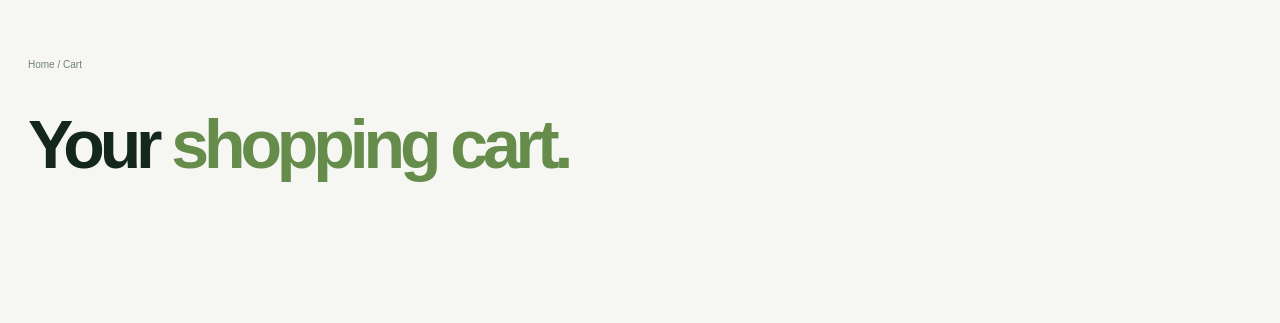
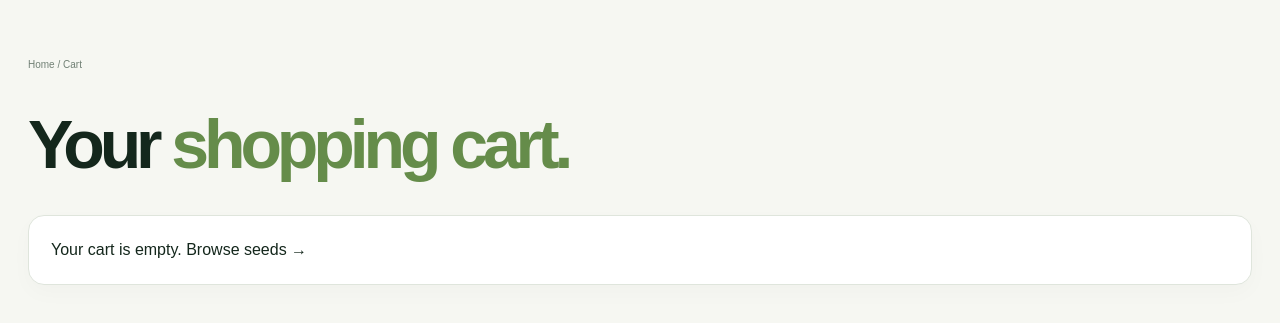
Before and after one commit to ganesh-dev-cloud/seedshop-starter-demo, a plain HTML site: page cart.html in a window 1280 px wide. Shown: the part 107-430 px from the top of the page. Drawn offline with Linux system fonts and the light colour scheme.

Commit message:
Load shared validated cart store

```diff
--- a/cart.html
+++ b/cart.html
@@ -1 +1 @@
-<!doctype html><html lang="en"><head><meta charset="utf-8"><meta name="viewport" content="width=device-width,initial-scale=1"><title>Your cart | Seedshop</title><link rel="stylesheet" href="style.css"><link rel="stylesheet" href="commerce.css"><link rel="stylesheet" href="storefront.css"></head><body><div class="announcement">A GOOD SEASON STARTS WITH A GOOD SEED ✳ LET’S GROW</div><header class="header"><div class="wrap nav"><a class="logo" href="index.html"><span class="logo-icon">s</span> seedshop<span class="logo-period">.</span></a><nav><a href="shop.html">Shop seeds</a><a href="index.html#about">Our approach</a></nav><div class="nav-actions"><a class="cart-nav" href="cart.html"><span>Cart</span><span class="cart-count" data-cart-count>0</span></a></div><button class="menu-toggle" aria-label="Toggle menu" aria-expanded="false"><span></span><span></span></button><a class="contact-pill" href="admin.html">Admin ↗</a></div></header><main class="commerce-page wrap"><p class="shop-breadcrumb"><a href="index.html">Home</a> / Cart</p><h1>Your <em>shopping cart.</em></h1><div id="cart-list"></div><div id="cart-summary"></div></main><script src="api-config.js"></script><script src="cart.js"></script><script src="storefront.js"></script></body></html>
+<!doctype html><html lang="en"><head><meta charset="utf-8"><meta name="viewport" content="width=device-width,initial-scale=1"><title>Your cart | Seedshop</title><link rel="stylesheet" href="style.css"><link rel="stylesheet" href="commerce.css"><link rel="stylesheet" href="storefront.css"></head><body><div class="announcement">A GOOD SEASON STARTS WITH A GOOD SEED ✳ LET’S GROW</div><header class="header"><div class="wrap nav"><a class="logo" href="index.html"><span class="logo-icon">s</span> seedshop<span class="logo-period">.</span></a><nav><a href="shop.html">Shop seeds</a><a href="index.html#about">Our approach</a></nav><div class="nav-actions"><a class="cart-nav" href="cart.html"><span>Cart</span><span class="cart-count" data-cart-count>0</span></a></div><button class="menu-toggle" aria-label="Toggle menu" aria-expanded="false"><span></span><span></span></button><a class="contact-pill" href="admin.html">Admin ↗</a></div></header><main class="commerce-page wrap"><p class="shop-breadcrumb"><a href="index.html">Home</a> / Cart</p><h1>Your <em>shopping cart.</em></h1><div id="cart-list"></div><div id="cart-summary"></div></main><script src="cart-store.js"></script><script src="api-config.js"></script><script src="cart.js"></script><script src="storefront.js"></script></body></html>
```
